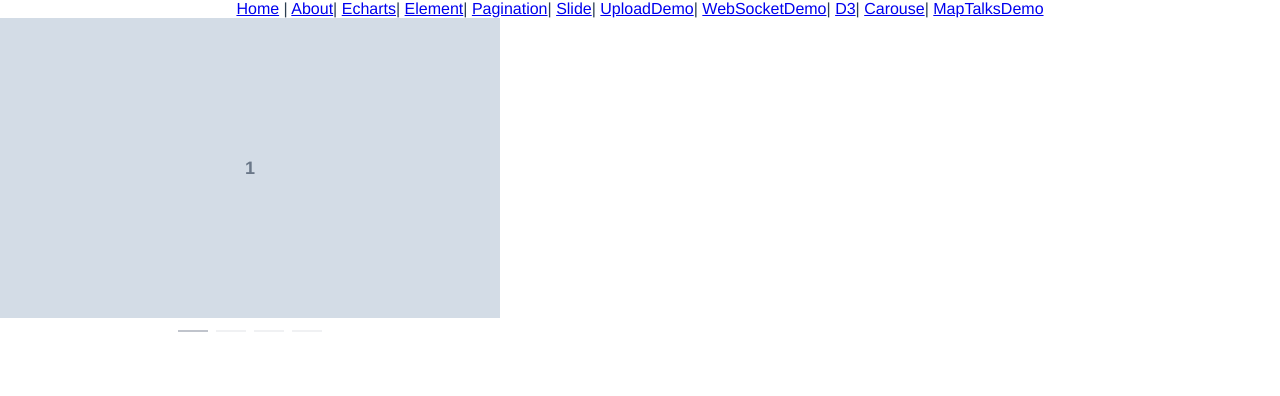
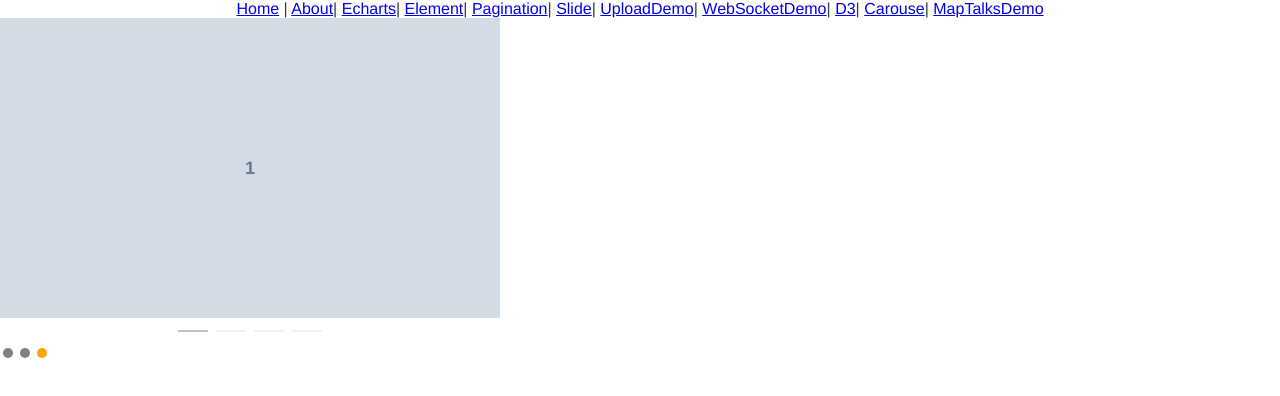
Before and after one commit to keeperLee/vue-template, a Vue app: page /carouse in a window 1280 px wide. Shown: the top 396 px of the page. Built offline with nearby package versions, Linux system fonts and the light colour scheme; what vue-monoplasty-slide-verify would draw is missing.

Commit message:
匹配的括号

```diff
--- a/src/components/Carouse.vue
+++ b/src/components/Carouse.vue
@@ -5,6 +5,12 @@
         <h3>{{ item }}</h3>
       </el-carousel-item>
     </el-carousel>
+
+    <div class="float-circle" >
+      <div class="normal"></div>
+      <div class="normal"></div>
+      <div class="active"></div>
+    </div>
   </div>
 </template>
 
@@ -20,6 +26,7 @@ export default {
 <!-- Add "scoped" attribute to limit CSS to this component only -->
 <style scoped lang="stylus">
 .hello
+    position relative
     width 500px
     height 500px
     .el-carousel__item h3
@@ -34,4 +41,20 @@ export default {
 
     .el-carousel__item:nth-child(2n+1)
         background-color: #d3dce6;
+    .float-circle
+        width 50px
+        height 10px
+        display flex
+        justify-content space-around
+        align-items center
+        .normal
+            width 10px
+            height 10px
+            border-radius: 50%
+            background gray
+        .active
+            width 10px
+            height 10px
+            border-radius: 50%
+            background orange
 </style>
--- a/src/components/element-ui/ElementDemo.vue
+++ b/src/components/element-ui/ElementDemo.vue
@@ -63,10 +63,35 @@ export default {
         }
     },
     mounted() {
-
+        const a = "{]"
+        this.stack(a);
     },
     methods:{
+      stack(s){
+          const stack = [];
+          for( let i = 0 ; i < s.length; i ++){
+            debugger
+            if(s[i]==='(' || s[i]=== '{' || s[i]==='['){
+              stack.push(s[i]);
+            }else{
+              if(stack.length === 0){
+                return false;
+              }
+              const front = stack.pop();
+              if(front === '(' &&  s[i] !== ')'){
+                return false;
+              }
+              if(front === '{' && s[i] !== '}' ){
+                return false;
+              }
+              if(front === '[' && s[i] !== ']' ){
+                return false;
+              }
 
+            }
+          }
+          return stack.length === 0;
+      }
     },
     computed:{
         reverse(){
```
